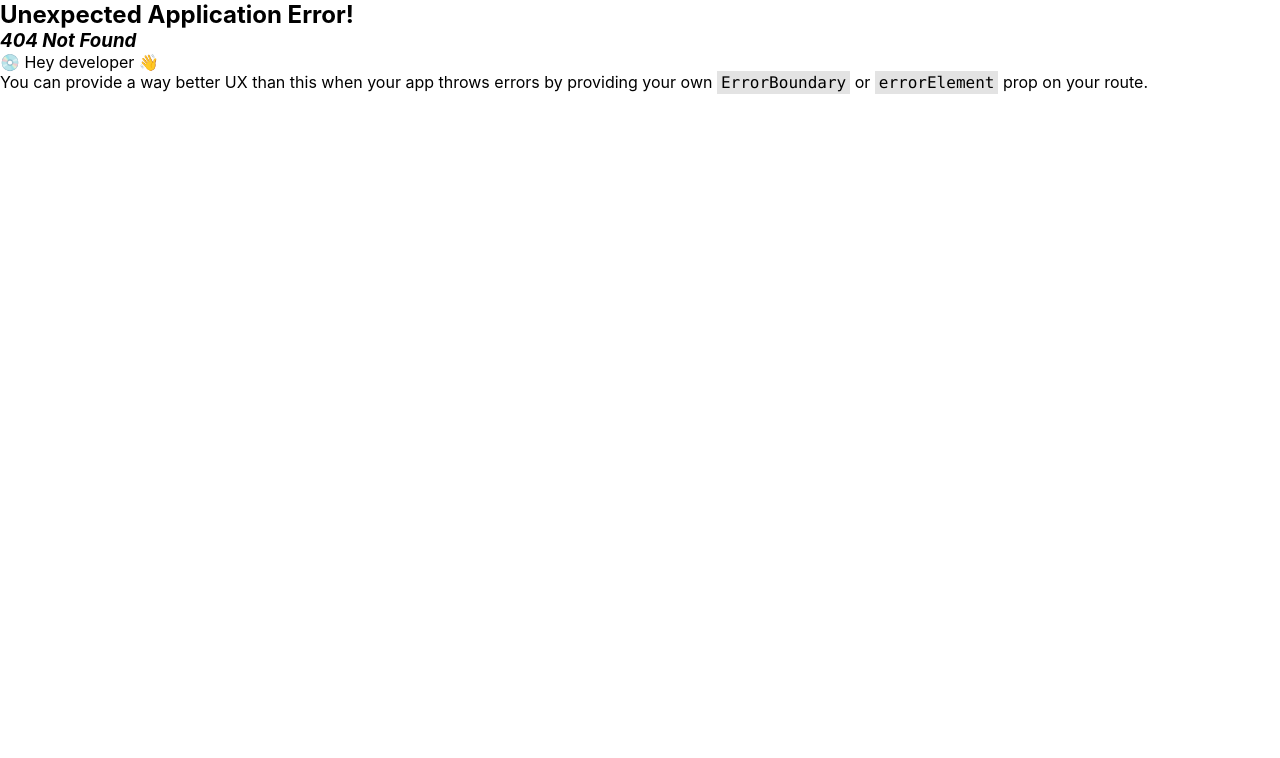
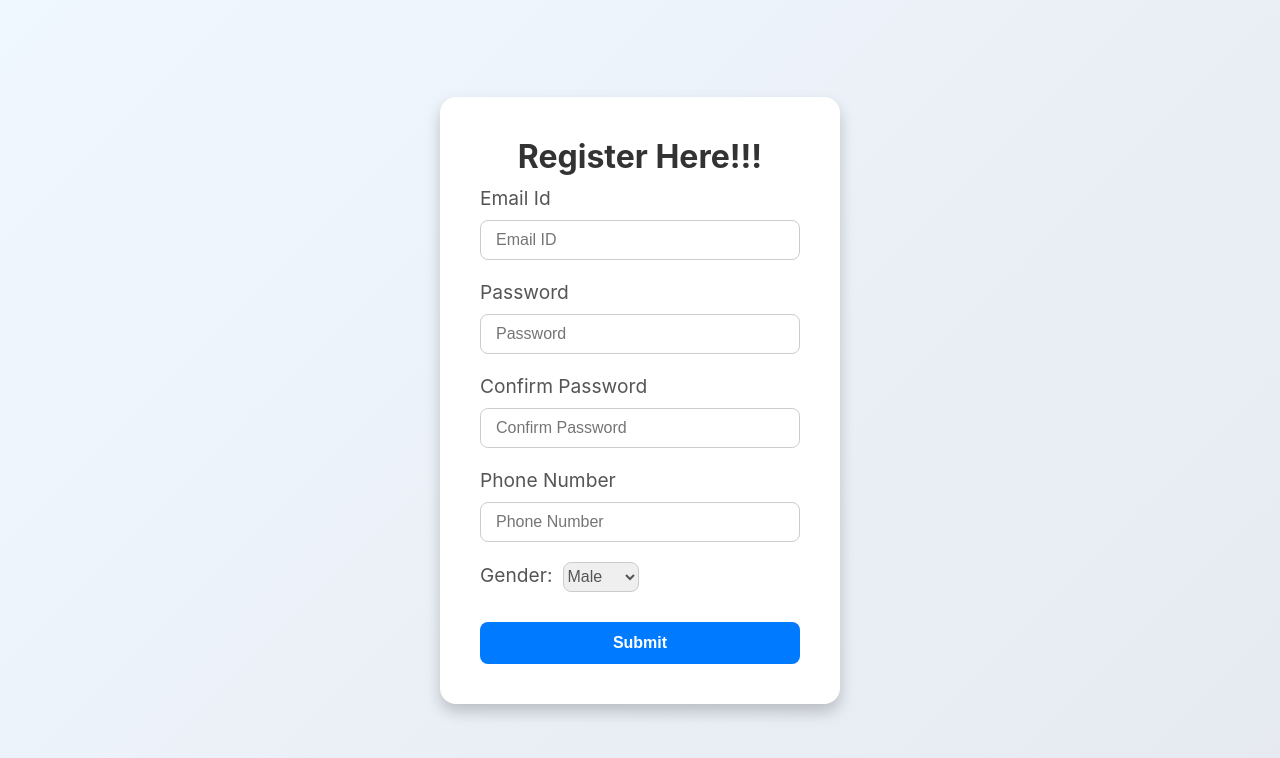
Before and after one commit to RHarshith05/Mynmovies, a React (Create React App) app: page /signup in a window 1280 px wide. Before the commit this address had no page. Shown: the top 758 px of the page. Built offline with nearby package versions, Linux system fonts and the light colour scheme.

Commit message:
Login Page

```diff
--- a/src/App.css
+++ b/src/App.css
@@ -266,3 +266,179 @@
   .search-results-container{
     margin-top: 50px;
   }
+
+
+  /* Styling for Login Page*/
+
+
+    .maincard{
+      height: 100vh;
+      width:100vw;
+      display: flex;
+      justify-content: space-evenly;
+      align-items: center;
+      background: linear-gradient(135deg, #f0f8ff, #e6e9f0);
+    }
+
+
+
+.Login-card {
+  display: flex;
+  flex-direction: column;
+  justify-content: space-evenly;
+  align-items: center;
+  background: #fff;
+  padding: 40px;
+  width: 400px;
+  height: 500px;
+  border-radius: 16px;
+  box-shadow: 0 8px 15px rgba(0, 0, 0, 0.2);
+  margin: 0 auto;
+}
+
+
+.Login-card h2 {
+  font-size: 2rem;
+  color: #333;
+  margin-bottom: 10px;
+}
+
+.login-form {
+  display: flex;
+  flex-direction: column;
+  width: 100%;
+  height: auto;
+}
+
+.login-form label {
+  font-size: 1.2rem;
+  color: #555;
+  align-self: flex-start;
+  margin-top: 20px;
+}
+
+.login-form input {
+  width: 100%;
+  padding: 10px 15px;
+  border: 1px solid #ccc;
+  border-radius: 8px;
+  font-size: 1rem;
+  transition: border-color 0.3s;
+  margin-top: 10px;
+  margin-bottom: 20px;
+}
+
+
+.login-form button {
+  width: 100%;
+  padding: 12px;
+  background: #007bff;
+  color: #fff;
+  border: none;
+  border-radius: 8px;
+  font-size: 1rem;
+  font-weight: bold;
+  cursor: pointer;
+  margin-top: 30px;
+}
+
+
+.createAccount {
+  text-align: center;
+  margin-top: 20px;
+}
+
+.createAccount h4 {
+  font-size: 1rem;
+  color: #555;
+  margin-bottom: 10px;
+}
+
+.createAccount a {
+  color: #007bff;
+  text-decoration: none;
+  font-weight: bold;
+}
+
+
+/* Styling for Signup page */
+
+.wrapper{
+  height: 100vh;
+  width:100vw;
+  display: flex;
+  justify-content: space-evenly;
+  align-items: center;
+  background: linear-gradient(135deg, #f0f8ff, #e6e9f0);
+}
+.signUpForm{
+  display: flex;
+  flex-direction: column;
+  justify-content: space-evenly;
+  align-items: center;
+  background: #fff;
+  padding: 40px;
+  width: 400px;
+  min-height: 500px;
+  border-radius: 16px;
+  box-shadow: 0 8px 15px rgba(0, 0, 0, 0.2);
+  margin: 0 auto;
+}
+
+
+.signUpForm h2 {
+  font-size: 2rem;
+  color: #333;
+  margin-bottom: 10px;
+}
+
+.form-structure  {
+  display: flex;
+  flex-direction: column;
+  /* width: 100%; */
+  height: auto;
+}
+
+.form-structure label {
+  font-size: 1.2rem;
+  color: #555;
+  align-self: flex-start;
+  margin-top: 20px;
+}
+
+
+.form-structure input {
+  width: 100%;
+  padding: 10px 15px;
+  border: 1px solid #ccc;
+  border-radius: 8px;
+  font-size: 1rem;
+  transition: border-color 0.3s;
+  margin-top: 10px;
+  margin-bottom: 20px;
+}
+
+
+.signUpForm button {
+  width: 100%;
+  padding: 12px;
+  background: #007bff;
+  color: #fff;
+  border: none;
+  border-radius: 8px;
+  font-size: 1rem;
+  font-weight: bold;
+  cursor: pointer;
+  margin-top: 30px;
+}
+.gender{
+  margin-right: 10px;
+}
+
+.signUpForm select{
+  height: 30px;
+  border-radius: 8px;
+  font-size: 1rem;
+  color: #555;
+  border:1px solid #ccc;
+}
--- a/src/Components/Home.jsx
+++ b/src/Components/Home.jsx
@@ -100,8 +100,8 @@ export default function Home() {
 
   return (
     <>
-    <div className='About-navbar'>
-      <Navbar/>
+      <div className="About-navbar">
+        <Navbar />
       </div>
       <div className="grid-container">
         {moviedata.length > 0 ? (
--- /dev/null
+++ b/src/Components/loginpage/Login.jsx
@@ -0,0 +1,61 @@
+import React, { useState } from "react";
+import { Link, useNavigate } from "react-router";
+import "../../App.css";
+
+function Login() {
+
+  const [email, setEmail] = useState("");
+  const [password, setPassword] = useState("");
+    const navigate = useNavigate();
+  const handleLogin = (e) => {
+    e.preventDefault();
+    const userList = JSON.parse(localStorage.getItem("userList")) || [];
+
+    const user = userList.find(
+        (user) => user.email === email && user.password === password
+      );
+      if (user) {
+        console.log("Login successful!");
+        alert("Login successful!");
+        navigate('/Home')
+
+
+      } else {
+        console.error("Invalid email or password. Please try again.");
+        alert("Check your Credentials")
+      }
+
+  };
+  return (
+    <div className="maincard">
+      <div className="Login-card">
+        <h2>Welcome Back!!!</h2>
+        <div className="login-form">
+          <form onSubmit={handleLogin}>
+            <label>Email Id</label>
+            <input
+                placeholder="Enter your Email ID"
+              type="email"
+              value={email}
+              onChange={(e) => setEmail(e.target.value)}
+            />
+            <label>Password</label>
+            <input
+            placeholder="Enter your Password"
+              type="password"
+              value={password}
+              onChange={(e) => setPassword(e.target.value)}
+            />
+            <button type="submit">Login</button>
+          </form>
+        </div>
+        <div className="createAccount">
+            <h4>Don't Have an Account!!</h4>
+            <Link to="/signup">Create an Account</Link>
+          </div>
+      </div>
+    </div>
+  );
+}
+
+export default Login;
--- /dev/null
+++ b/src/Components/signupPage/Signup.jsx
@@ -0,0 +1,88 @@
+import React, { useState } from "react";
+import { useNavigate } from "react-router";
+
+function Signup() {
+  const [email, setEmail] = useState("");
+  const [password, setPassword] = useState("");
+  const [confirmpassword, setConfirmPassword] = useState("");
+  const [phone, setPhone] = useState("");
+  const [gender, setGender] = useState("");
+    const navigate = useNavigate();
+  const handleSubmit = (e) => {
+    e.preventDefault();
+
+    const userList= JSON.parse(localStorage.getItem('userList')) || [];
+    const user={
+        email: email,
+        password:password,
+        confirmpassword:confirmpassword,
+        phone:phone,
+        gender:gender
+    }
+    if(user.password === user.confirmpassword )
+        {
+            userList.push(user);
+            navigate('/Home')
+
+        }
+    else{
+        alert('Please Confirm your password')
+    }
+
+   localStorage.setItem('userList',JSON.stringify(userList))
+
+};
+  return (
+    <div className="wrapper">
+      <div className="signUpForm">
+        <h2>Register Here!!!</h2>
+        <div className="form-structure">
+          <form onSubmit={handleSubmit}>
+            <label>Email Id</label>
+            <input
+              placeholder="Email ID"
+              type="email"
+              value={email}
+              onChange={(e) => setEmail(e.target.value)}
+              required
+            />
+            <label>Password</label>
+            <input
+              placeholder="Password"
+              type="password"
+              value={password}
+               minlength="8"
+              onChange={(e) => setPassword(e.target.value)}
+              required
+            />
+            <label>Confirm Password</label>
+            <input
+              placeholder="Confirm Password"
+              type="Text"
+              value={confirmpassword}
+              onChange={(e) => setConfirmPassword(e.target.value)}
+              required
+            />
+            <label>Phone Number</label>
+            <input
+              placeholder="Phone Number"
+              type="tel"
+              pattern= '[6-9]{1}[0-9]{9}'
+              value={phone}
+              onChange={(e) => setPhone(e.target.value)}
+              required
+            />
+            <label className="gender">Gender:</label>
+            <select value={gender} onChange={(e) => setGender(e.target.value)}>
+              <option>Male</option>
+              <option>Female</option>
+            </select>
+            <button type="submit">Submit</button>
+          </form>
+        </div>
+      </div>
+    </div>
+  );
+}
+
+export default Signup;
```
Also changed, not shown: src/App.jsx (+23 -21 lines), src/Components/Card.jsx (+14 -10 lines), src/Components/Navbar.jsx (+6 -6 lines), src/Components/Search.jsx (+14 -14 lines).
